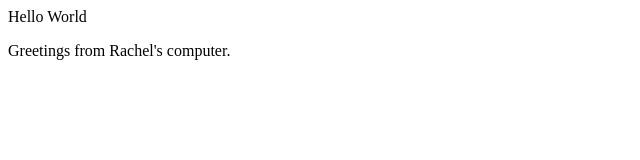
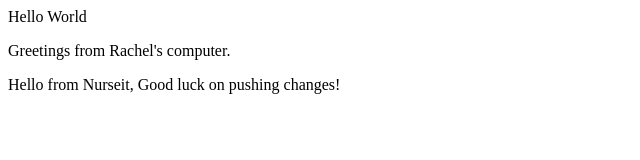
Before and after one commit to maratgaip/github-test, a plain HTML site: page index.html in a window 1280 px wide. Shown: the whole page, without its empty margins (0-640 px from the left). Drawn offline with Linux system fonts and the light colour scheme.

Commit message:
Can you add my changes to the file please. Nurseit

```diff
--- a/index.html
+++ b/index.html
@@ -7,5 +7,6 @@
 Hello World
 
 <p> Greetings from Rachel's computer.</p>
+<p>Hello from Nurseit, Good luck on pushing changes! </p>
   </body>
 </html>
```
